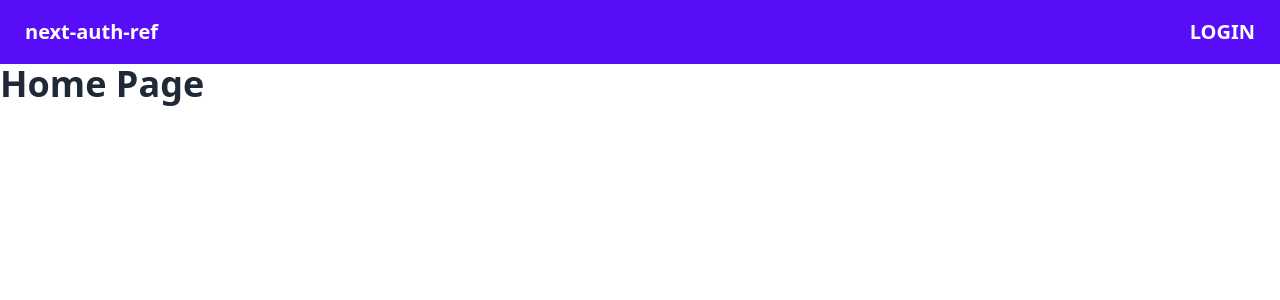
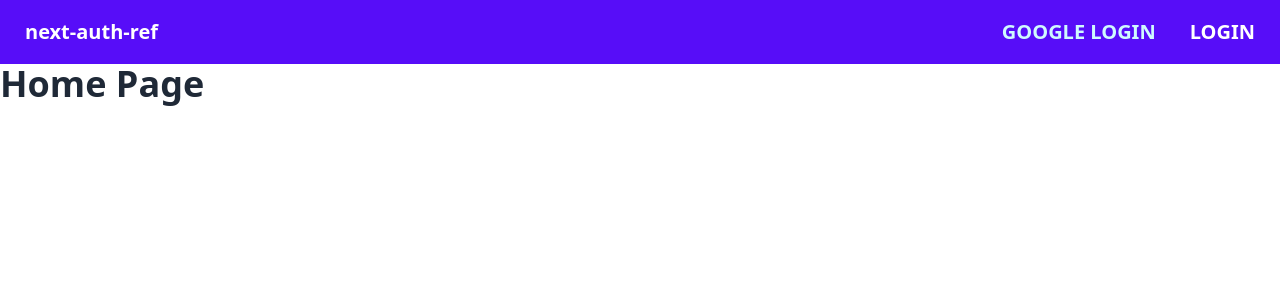
Before and after one commit to AyanavaKarmakar/next-auth-ref, a Next.js app: page / in a window 1280 px wide. Shown: the top 300 px of the page. Built offline with nearby package versions, Linux system fonts and the light colour scheme; no server answers.

Commit message:
feat: add google login

```diff
--- a/src/components/NavbarComponent.tsx
+++ b/src/components/NavbarComponent.tsx
@@ -22,7 +22,13 @@
     return null;
   }
 
-  async function handleLogin() {
+  async function handleGoogleLogin() {
+    await signIn("google", {
+      callbackUrl: "http://localhost:3000/dashboard",
+    });
+  }
+
+  async function handleGitHubLogin() {
     await signIn("github", {
       callbackUrl: "http://localhost:3000/dashboard",
     });
@@ -44,11 +50,22 @@
           next-auth-ref
         </a>
       </div>
+      {status === "unauthenticated" && (
+        <div
+          className="btn btn-ghost text-xl text-cyan-100"
+          onClick={handleGoogleLogin}
+        >
+          Google Login
+        </div>
+      )}
       <h2 className="text-xl text-white">
         {name !== null && name !== undefined ? name : ""}
       </h2>
       {status === "unauthenticated" && (
-        <div className="btn btn-ghost text-xl text-white" onClick={handleLogin}>
+        <div
+          className="btn btn-ghost text-xl text-white"
+          onClick={handleGitHubLogin}
+        >
           Login
         </div>
       )}
```
